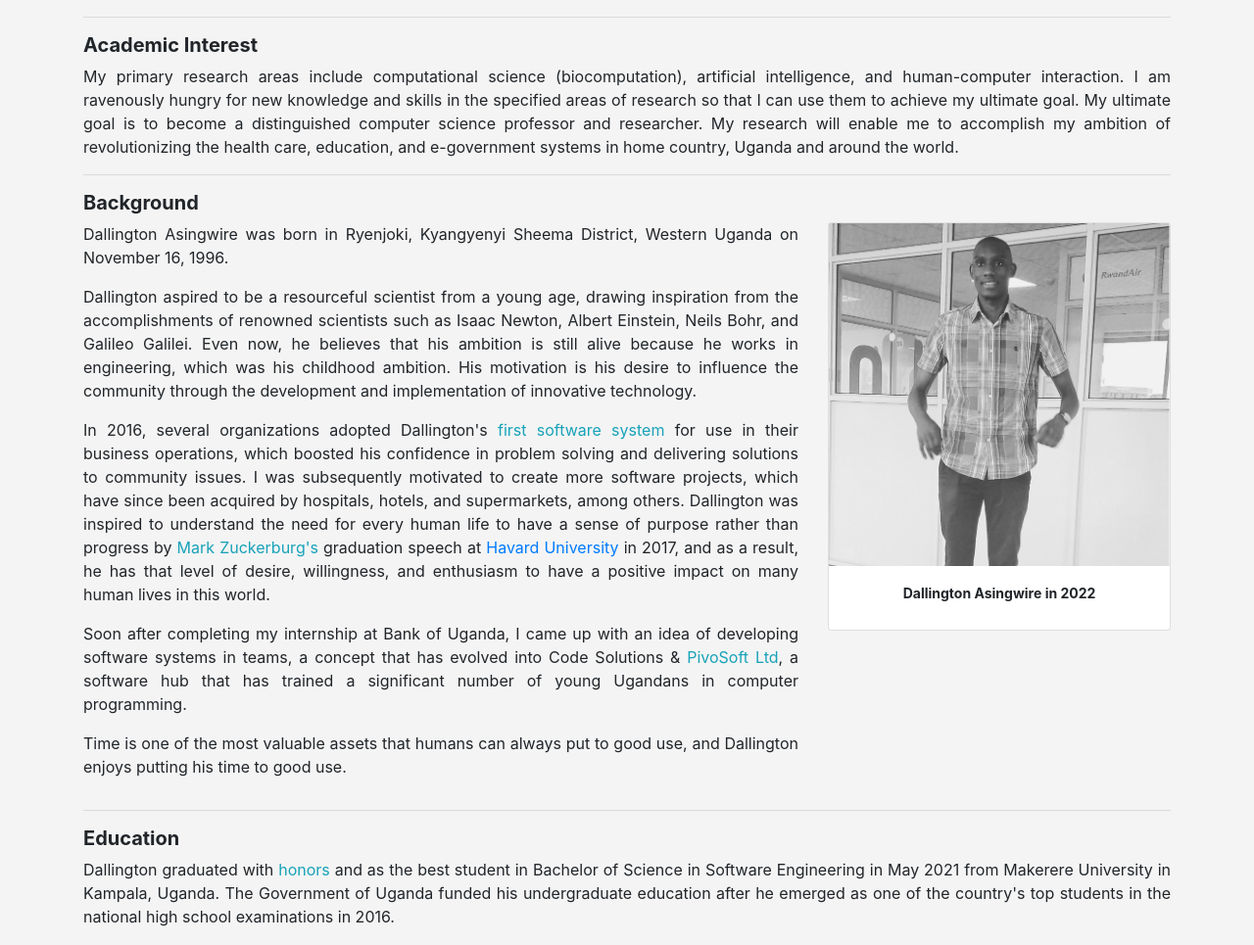
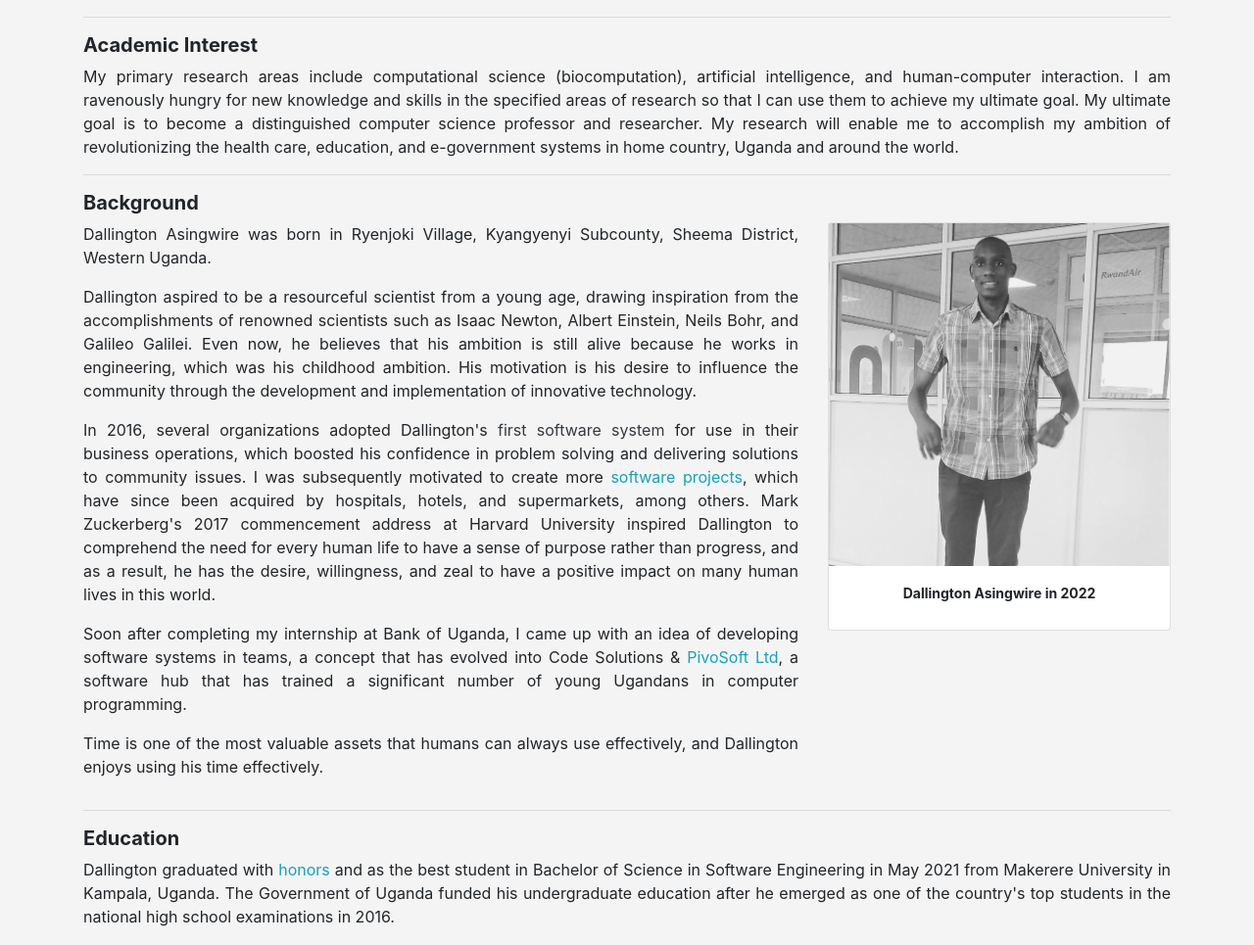
Before and after one commit to d-asingwire/dallingtonug, a PHP site: page / in a window 1280 px wide. Shown: the part 357-1322 px from the top of the page at 98% size. Run offline with PHP 8.4, Linux system fonts and the light colour scheme.

Commit message:
edited intro part

```diff
--- a/index.php
+++ b/index.php
@@ -108,8 +108,7 @@
             <div class="row">
                 <div class="col-md-8">
                     <p>
-                        Dallington Asingwire was born in Ryenjoki, Kyangyenyi Sheema District, Western Uganda on
-                        November 16, 1996.
+                     Dallington Asingwire was born in Ryenjoki Village, Kyangyenyi Subcounty, Sheema District, Western Uganda.
                     </p>
                     <span>
                         <p>
@@ -121,13 +120,9 @@
                         </p>
 
                         <p>
-                           In 2016, several organizations adopted Dallington's <a class="text-info" href="https://posv1.parkproug.com" target="_blank">first software system</a> for use in their business operations, which boosted his confidence in problem solving and delivering solutions to community issues.
-                           I was subsequently motivated to create more software projects, which have since been acquired by hospitals, hotels, and supermarkets, among others.  Dallington
-                            was inspired to understand the need for every human life to have a sense of purpose rather
-                            than progress by <span class="text-info">Mark Zuckerburg's</span> graduation speech at <a
-                                href="http://www.havard.com">Havard University</a> in 2017, and as a
-                            result, he has that level of desire, willingness, and enthusiasm to have a positive impact
-                            on many human lives in this world.
+                           In 2016, several organizations adopted Dallington's <a class="text-dark" href="https://posv1.parkproug.com" target="_blank">first software system</a> for use in their business operations, which boosted his confidence in problem solving and delivering solutions to community issues.
+                           I was subsequently motivated to create more <a href="#projects" class="text-info">software projects</a>, which have since been acquired by hospitals, hotels, and supermarkets, among others.
+                           Mark Zuckerberg's 2017 commencement address at Harvard University inspired Dallington to comprehend the need for every human life to have a sense of purpose rather than progress, and as a result, he has the desire, willingness, and zeal to have a positive impact on many human lives in this world.
                         </p>
 
                         <p>
@@ -140,8 +135,7 @@
 
 
                         <p>
-                            Time is one of the most valuable assets that humans can always put to good use, and
-                            Dallington enjoys putting his time to good use.
+                        Time is one of the most valuable assets that humans can always use effectively, and Dallington enjoys using his time effectively.
                         </p>
 
 
```
